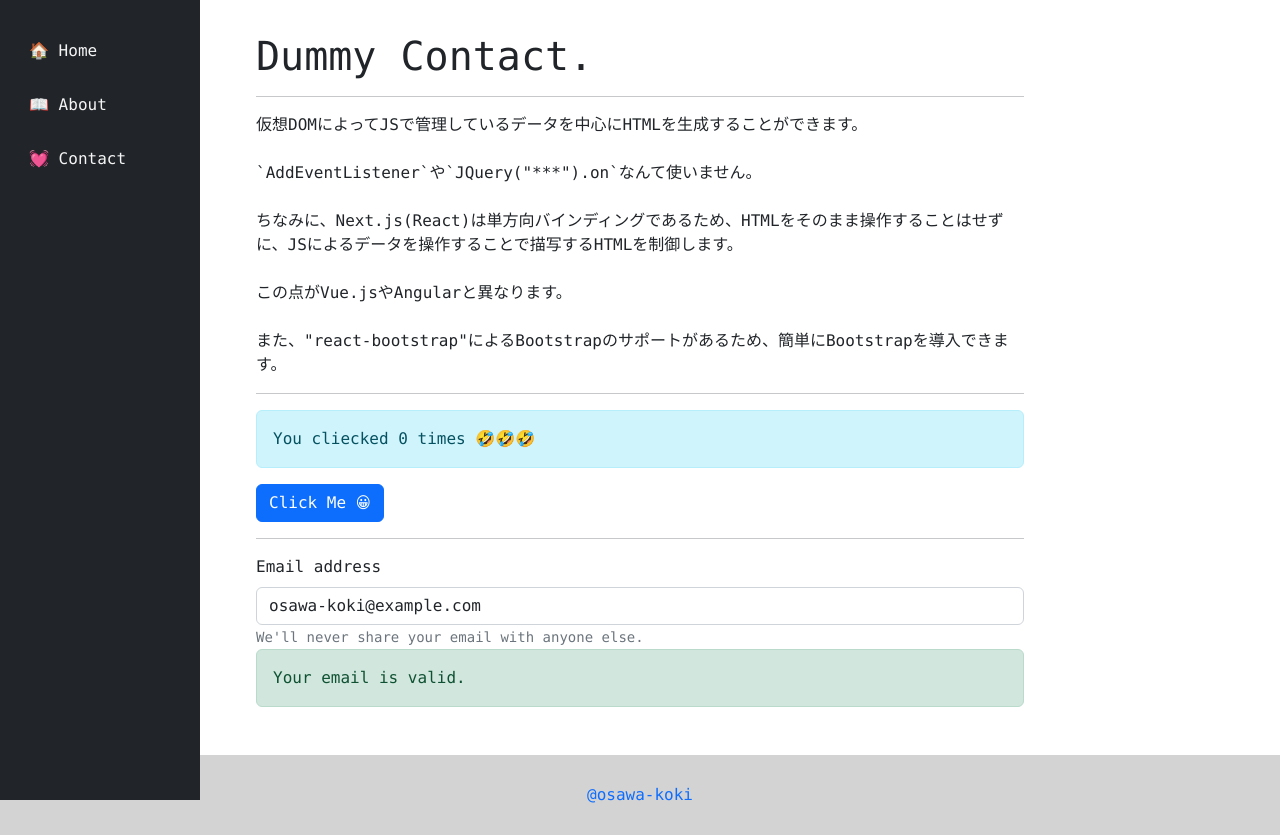
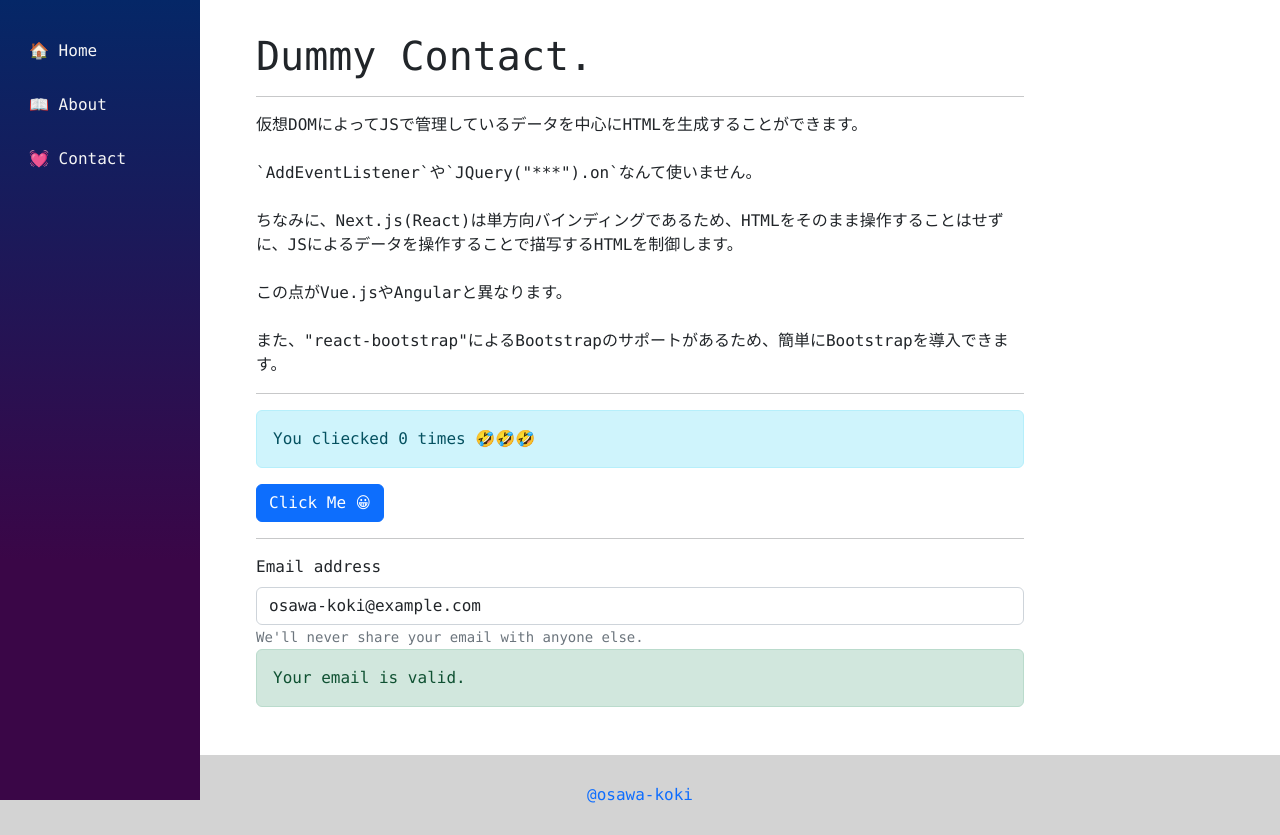
Before and after one commit to osawa-koki/learning-network-v4, a Next.js app: page /contact in a window 1280 px wide. Built offline with nearby package versions, Linux system fonts and the light colour scheme.

Commit message:
メニューの背景色を変えた。

```diff
--- a/styles/menu.scss
+++ b/styles/menu.scss
@@ -5,7 +5,7 @@
   top: 0;
   left: 0;
   margin: 0;
-  background-color: RGBA(33, 37, 41, var(--bs-bg-opacity, 1));
+  background-image: linear-gradient(180deg, rgb(5, 39, 103) 0%, #3a0647 70%);
   z-index: 99;
   @include media-breakpoint-down(md) {
     margin: 0;
```
